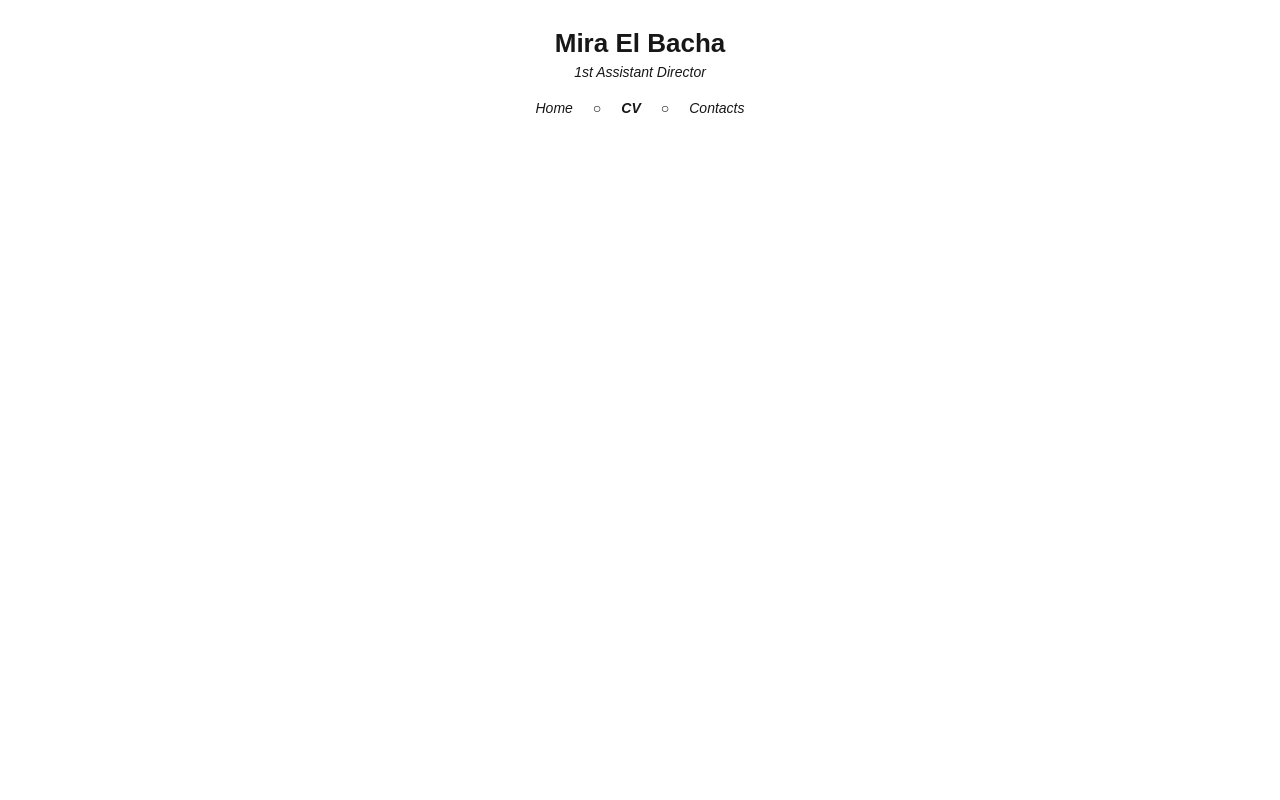
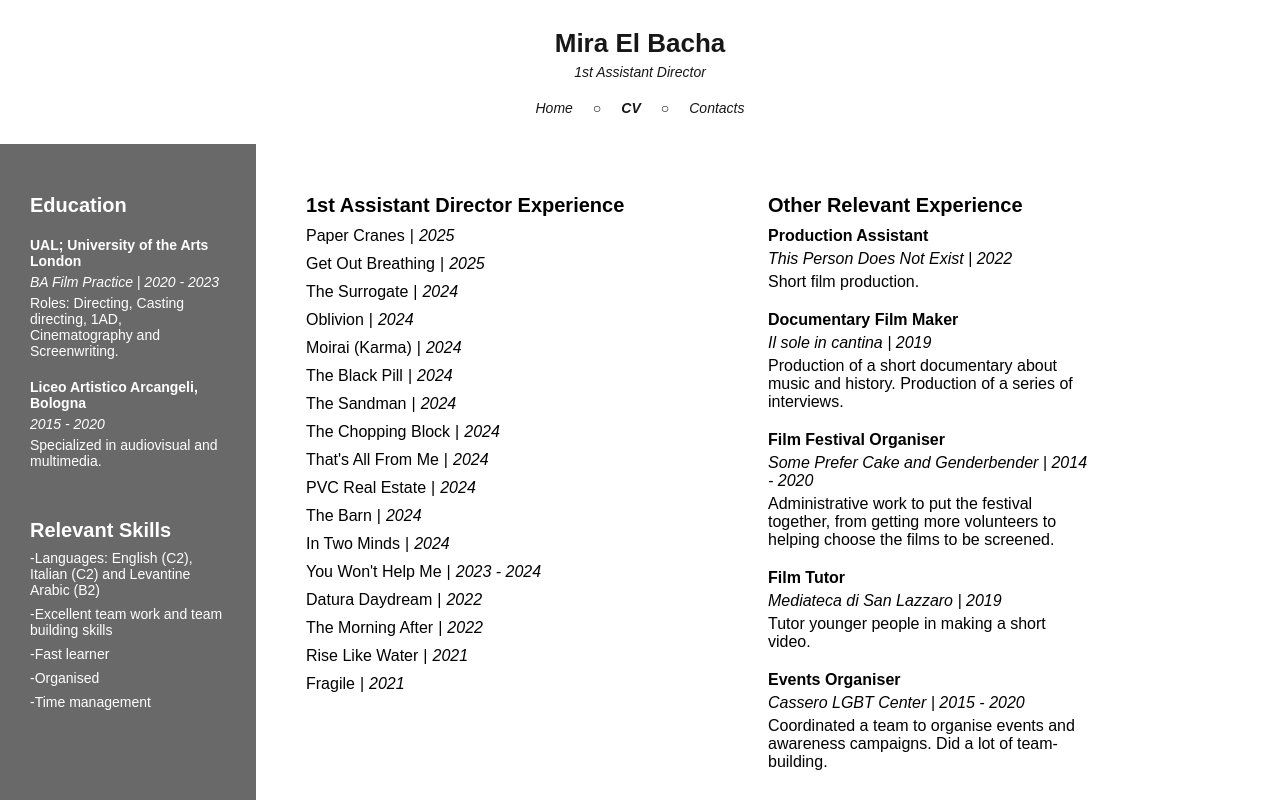
Before and after one commit to chiagger/miraelbacha, a Next.js app: page /CV in a window 1280 px wide. Built offline with nearby package versions, Linux system fonts and the light colour scheme.

Commit message:
CV experience

```diff
--- a/src/app/CV/page.tsx
+++ b/src/app/CV/page.tsx
@@ -1,3 +1,150 @@
+import { cv1stAdExp, cvOtherExperience } from "@/data/cv";
+import styles from "../page.module.css";
+
 export default function CV() {
-  return <div></div>;
+  return (
+    <div className={styles.page} style={{ display: "flex", padding: 0 }}>
+      <div
+        style={{
+          width: "20vw",
+          height: "82vh",
+          backgroundColor: "#696969",
+          color: "#fff",
+          padding: 30,
+          fontSize: 14,
+          display: "flex",
+          flexDirection: "column",
+          gap: 30,
+          paddingTop: 50,
+          maxHeight: "82vh",
+          overflowY: "scroll",
+        }}
+      >
+        <div style={{ display: "flex", flexDirection: "column", gap: 20 }}>
+          <div style={{ fontSize: 20, fontWeight: 550 }}>Education</div>
+          <div style={{ display: "flex", flexDirection: "column", gap: 5 }}>
+            <div style={{ fontWeight: 550 }}>
+              UAL; University of the Arts London
+            </div>
+            <div style={{ fontStyle: "italic" }}>
+              BA Film Practice | 2020 - 2023
+            </div>
+            <div>
+              Roles: Directing, Casting directing, 1AD, Cinematography and
+              Screenwriting.
+            </div>
+          </div>
+          <div style={{ display: "flex", flexDirection: "column", gap: 5 }}>
+            <div style={{ fontWeight: 550 }}>
+              Liceo Artistico Arcangeli, Bologna
+            </div>
+            <div style={{ fontStyle: "italic" }}>2015 - 2020</div>
+            <div>Specialized in audiovisual and multimedia.</div>
+          </div>
+        </div>
+
+        <div
+          style={{
+            display: "flex",
+            flexDirection: "column",
+            gap: 8,
+            marginTop: 20,
+          }}
+        >
+          <div style={{ fontSize: 20, fontWeight: 550 }}>Relevant Skills</div>
+
+          <div>
+            -Languages: English (C2), Italian (C2) and Levantine Arabic (B2)
+          </div>
+          <div>-Excellent team work and team building skills</div>
+          <div>-Fast learner</div>
+          <div>-Organised</div>
+          <div>-Time management</div>
+        </div>
+      </div>
+      <div
+        style={{
+          height: "82vh",
+
+          width: "80vw",
+          color: "#000",
+          padding: 50,
+          display: "flex",
+          paddingBottom: 30,
+        }}
+      >
+        <div
+          style={{
+            fontSize: 16,
+            width: "50%",
+            gap: 20,
+            maxHeight: "82vh",
+            overflowY: "scroll",
+          }}
+        >
+          <div style={{ display: "flex", fontSize: 20, fontWeight: 550 }}>
+            1st Assistant Director Experience
+          </div>
+          <div
+            style={{
+              display: "flex",
+              flexDirection: "column",
+              flexWrap: "wrap",
+              maxWidth: "70%",
+              gap: 10,
+              marginTop: 10,
+            }}
+          >
+            {cv1stAdExp.map((item, index) => (
+              <div key={index} style={{ display: "flex", gap: 5 }}>
+                <div>{item.title}</div>
+                <div>|</div>
+                <div style={{ fontStyle: "italic" }}>{item.year}</div>
+              </div>
+            ))}
+          </div>
+        </div>
+        <div
+          style={{
+            fontSize: 16,
+            width: "50%",
+            maxHeight: "82vh",
+            overflowY: "scroll",
+          }}
+        >
+          <div
+            style={{
+              fontSize: 20,
+              fontWeight: 550,
+            }}
+          >
+            Other Relevant Experience
+          </div>
+          <div
+            style={{
+              display: "flex",
+              flexDirection: "column",
+              flexWrap: "wrap",
+              maxWidth: "70%",
+              gap: 20,
+              marginTop: 10,
+            }}
+          >
+            {cvOtherExperience.map((item, index) => (
+              <div
+                key={index}
+                style={{ display: "flex", flexDirection: "column", gap: 5 }}
+              >
+                <div style={{ fontWeight: 550 }}>{item.role}</div>
+                <div style={{ fontStyle: "italic", fontWeight: 12 }}>
+                  {item.title} | {item.year}
+                </div>
+                <div>{item.description}</div>
+              </div>
+            ))}
+          </div>
+        </div>
+      </div>
+    </div>
+  );
 }
--- a/src/app/Contacts/page.tsx
+++ b/src/app/Contacts/page.tsx
@@ -1,9 +1,5 @@
 import styles from "../page.module.css";
 import Image from "next/image";
-
-import mandyIcon from "/img/mandy.svg";
-import instagramIcon from "/img/instagram.png";
-import linkedinIcon from "/img/linkedin.png";
 
 export default function Contacts() {
   return (
--- /dev/null
+++ b/src/data/cv.tsx
@@ -0,0 +1,87 @@
+export interface CV1stAdExp {
+  title: string;
+  year: string;
+}
+
+export interface CVOtherExp {
+  role: string;
+  title: string;
+  year: string;
+  description: string;
+}
+
+export const cv1stAdExp: CV1stAdExp[] = [
+  { title: "Paper Cranes", year: "2025" },
+  { title: "Get Out Breathing", year: "2025" },
+  { title: "The Surrogate", year: "2024" },
+  { title: "Oblivion", year: "2024" },
+  { title: "Moirai (Karma)", year: "2024" },
+  { title: "The Black Pill", year: "2024" },
+  { title: "The Sandman", year: "2024" },
+  { title: "The Chopping Block", year: "2024" },
+  { title: "That's All From Me", year: "2024" },
+  { title: "PVC Real Estate", year: "2024" },
+  { title: "The Barn", year: "2024" },
+  { title: "In Two Minds", year: "2024" },
+  { title: "You Won't Help Me", year: "2023 - 2024" },
+  { title: "Datura Daydream", year: "2022" },
+  { title: "The Morning After", year: "2022" },
+  { title: "Rise Like Water", year: "2021" },
+  { title: "Fragile", year: "2021" },
+];
+
+export const cvOtherExperience: CVOtherExp[] = [
+  {
+    role: "Production Assistant",
+    title: "This Person Does Not Exist",
+    year: "2022",
+    description: "Short film production.",
+  },
+  {
+    role: "Documentary Film Maker",
+    title: "Il sole in cantina",
+    year: "2019",
+    description:
+      "Production of a short documentary about music and history. Production of a series of interviews.",
+  },
+  {
+    role: "Film Festival Organiser",
+    title: "Some Prefer Cake and Genderbender",
+    year: "2014 - 2020",
+    description:
+      "Administrative work to put the festival together, from getting more volunteers to helping choose the films to be screened.",
+  },
+  {
+    role: "Film Tutor",
+    title: "Mediateca di San Lazzaro",
+    year: "2019",
+    description: "Tutor younger people in making a short video.",
+  },
+  {
+    role: "Events Organiser",
+    title: "Cassero LGBT Center",
+    year: "2015 - 2020",
+    description:
+      "Coordinated a team to organise events and awareness campaigns. Did a lot of team-building.",
+  },
+  {
+    role: "Internship TV",
+    title: "Twofour54",
+    year: "2018",
+    description:
+      "Internship in television where I rehearsed every role in a live news programme.",
+  },
+  {
+    role: "Documentary Film Maker",
+    title: "Younet",
+    year: "2017 - 2018",
+    description:
+      "Cultural exchange in Germany to make a documentary about young jugglers. Interviewer.",
+  },
+  {
+    role: "Director",
+    title: "Salaborsa, Cineteca di Bologna",
+    year: "2014 - 2015",
+    description: "Production of a short film for the municipal library.",
+  },
+];
```
